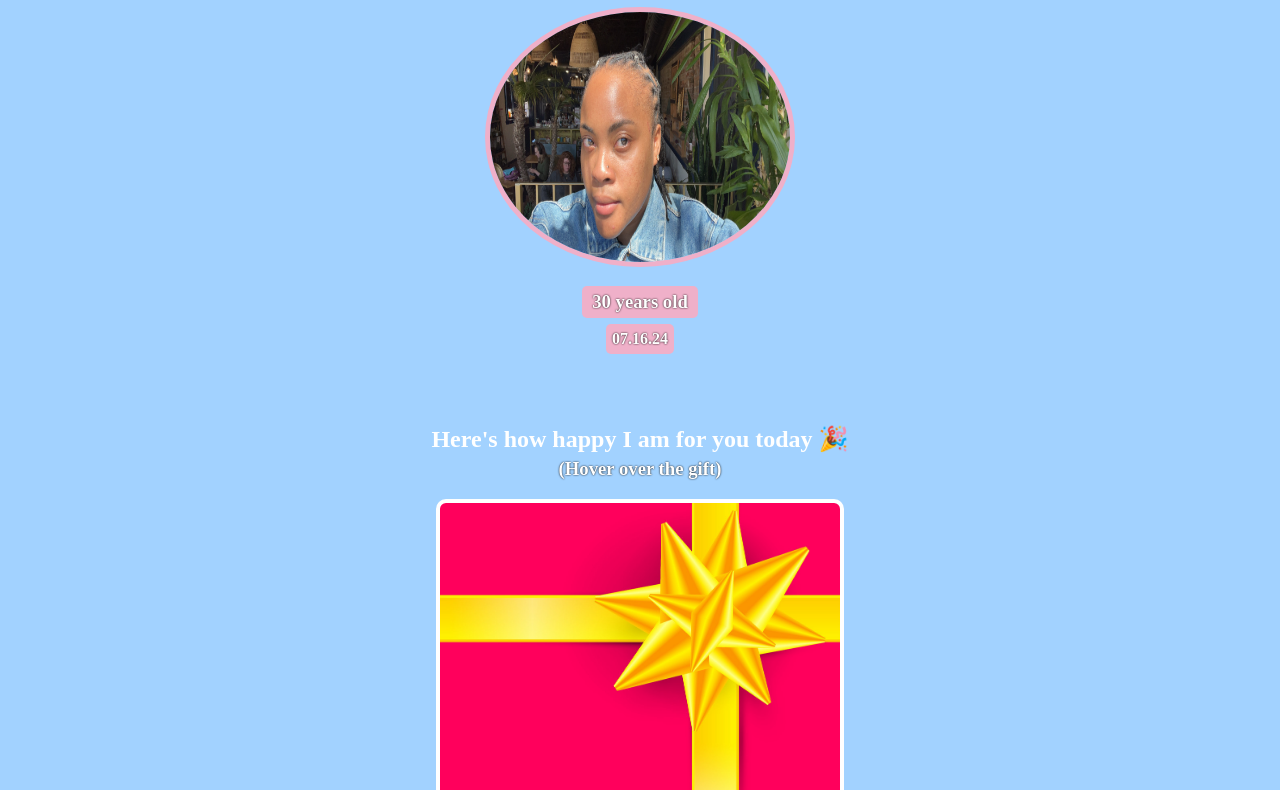
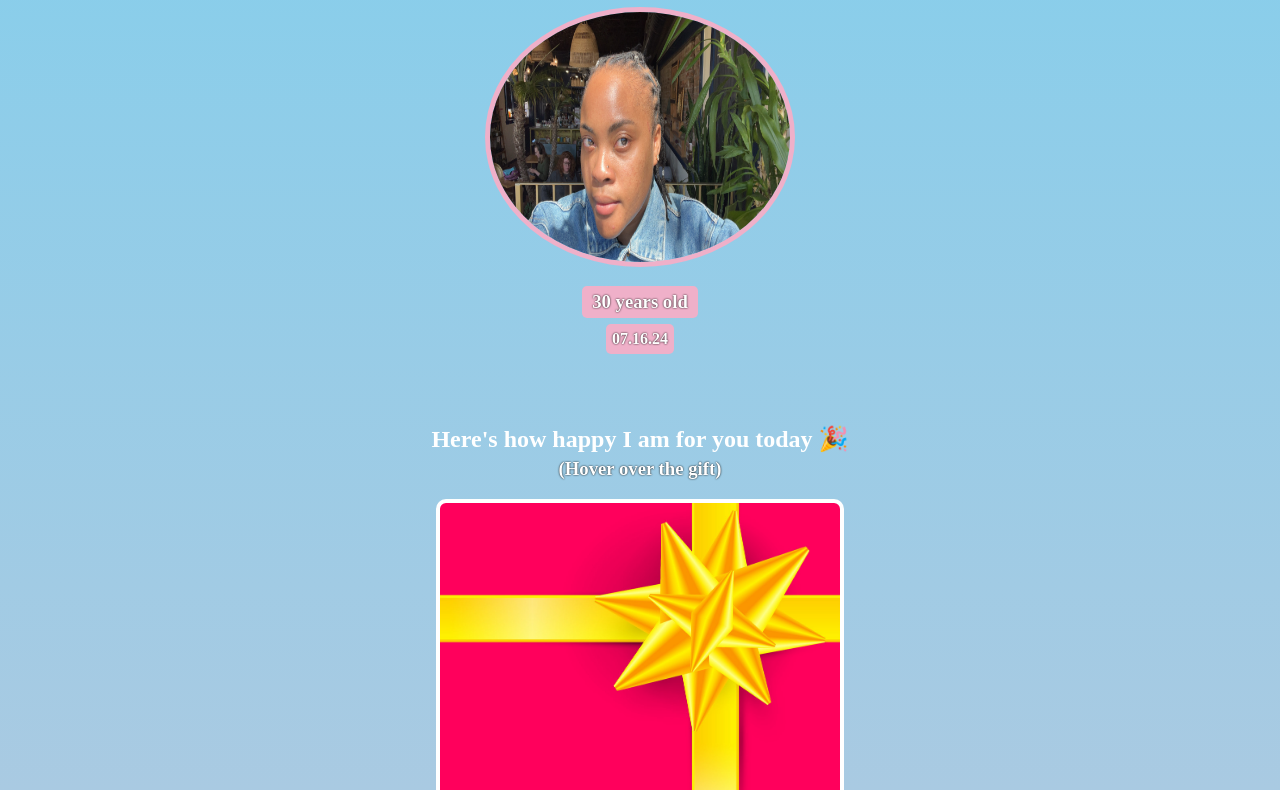
Before and after one commit to Lizyadanna/LizysBirthdaySite, a plain HTML site: page index.html in a window 1280 px wide. Shown: the part 82-872 px from the top of the page. Drawn offline with Linux system fonts and the light colour scheme; a web font is replaced by a local one.

Commit message:
background linear gradient added

```diff
--- a/styles.css
+++ b/styles.css
@@ -1,7 +1,7 @@
 body {
     text-align: center;
     font-family: Happy Monkey;
-    background-color: #a2d2ff;
+    background: linear-gradient(skyblue, pink);
     color: #ffffff;
 }
 
```
